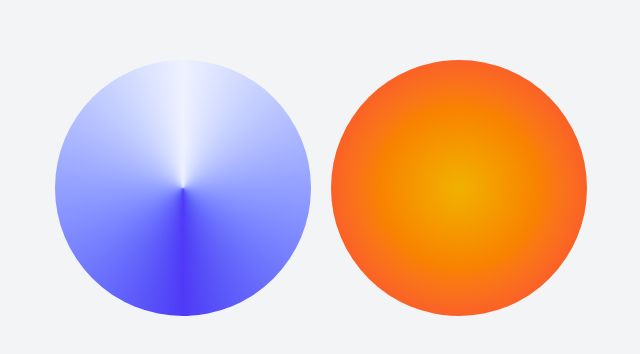
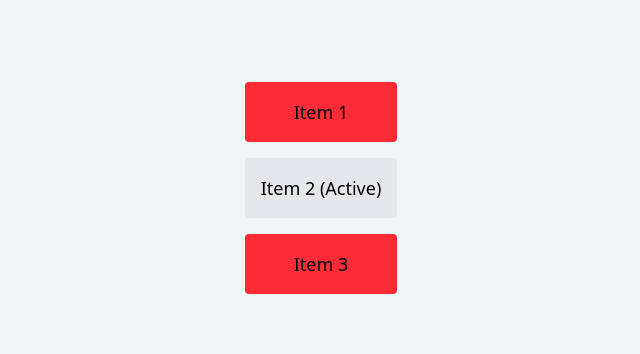
Before and after one commit to MDimidov/ViteMp3, a React (Vite) app: page / in a window 1280 px wide. Shown: the part 212-566 px from the top of the page, without its empty margins (319-959 px from the left). Built offline with nearby package versions, Linux system fonts and the light colour scheme.

Commit message:
Practice inset shadows, not:element

```diff
--- a/src/App.jsx
+++ b/src/App.jsx
@@ -42,9 +42,27 @@
         </div>
       </div> */}
 
-      <div className='min-h-screen flex items-center justify-center bg-gray-100'>
+      {/* <div className='min-h-screen flex items-center justify-center bg-gray-100'>
         <div className='size-64 rounded-full bg-conic-180 from-indigo-600 via-indigo-50 to-indigo-600'></div>
         <div className='bg-radial from-yellow-500 to-red-500 h-64 w-64 rounded-full ml-5'></div>
+      </div> */}
+
+
+      {/* <div className='min-h-screen grid gap-4 place-items-center bg-deepblue'>
+        <input type="text" placeholder='Enter your name' className='inset-shadow-sm inset-shadow-amber-500 border-4 rounded-sm w-96 h-18 p-4 text-xl text-amber outline-none'/>
+
+        <input type="text" placeholder='Enter your name' className='inset-shadow-sm inset-shadow-amber-500 ring-4 rounded-sm w-96 h-18 p-4 text-xl text-amber outline-none'/>
+
+        <input type="text" placeholder='Enter your name' className='inset-ring-4 inset-ring-amber-500 border-4 rounded-sm w-96 h-18 p-4 text-xl text-amber outline-none'/>
+      </div> */}
+
+
+      <div className='min-h-screen flex - items-center justify-center bg-gray-100'>
+        <ul className='space-y-4 text-center'>
+          <li className='bg-gray-200 p-4 rounded text-lg not-active:bg-red-500'>Item 1</li>
+          <li className='bg-gray-200 p-4 rounded text-lg '>Item 2 (Active)</li>
+          <li className='bg-gray-200 p-4 rounded text-lg not-active:bg-red-500'>Item 3</li>
+        </ul>
       </div>
     </>
   )
```
